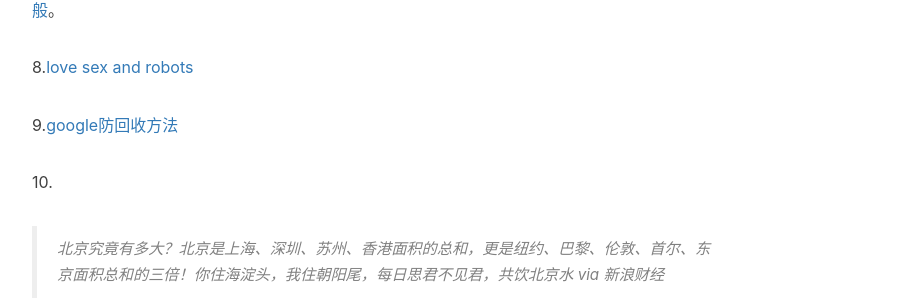
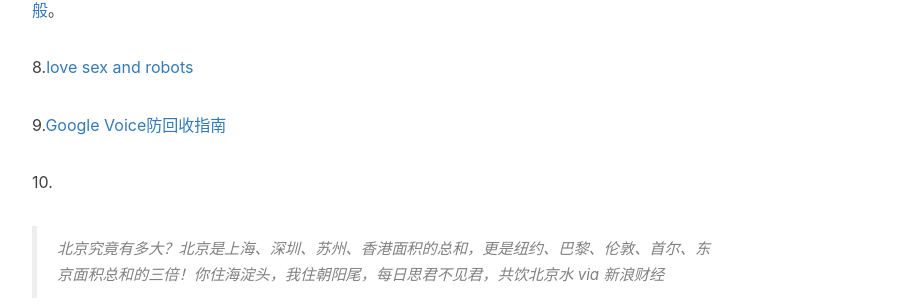
Before and after one commit to vander1997/vander1997.github.io, a Jekyll site: the page built from _posts/2019-03-16-Again的备忘录-001.md, in a window 1280 px wide and 900 px high, scrolled down 1260 px. Shown: the part 145-452 px from the top of the window, without its empty margins (233-1142 px from the left). Built offline with Jekyll 4.4.1, drawn with Linux system fonts in a browser that asks for light colours; nearby versions of some CDN libraries; comment, search, counter and statistics services are not loaded.

Commit message:
Update 2019-03-16-Again的备忘录-001.md

```diff
--- a/_posts/2019-03-16-Again的备忘录-001.md
+++ b/_posts/2019-03-16-Again的备忘录-001.md
@@ -33,7 +33,7 @@ tags:
 
 8.[love sex and robots](https://www.npr.org/2019/03/08/701632247/love-sex-and-robots)
 
-9.[google防回收方法](https://telegra.ph/Google-Voice-Never-Reclaimed-07-15)
+9.[Google Voice防回收指南](https://telegra.ph/Google-Voice-Never-Reclaimed-07-15)
 
 10.
 >北京究竟有多大？北京是上海、深圳、苏州、香港面积的总和，更是纽约、巴黎、伦敦、首尔、东京面积总和的三倍！你住海淀头，我住朝阳尾，每日思君不见君，共饮北京水 via 新浪财经
```
